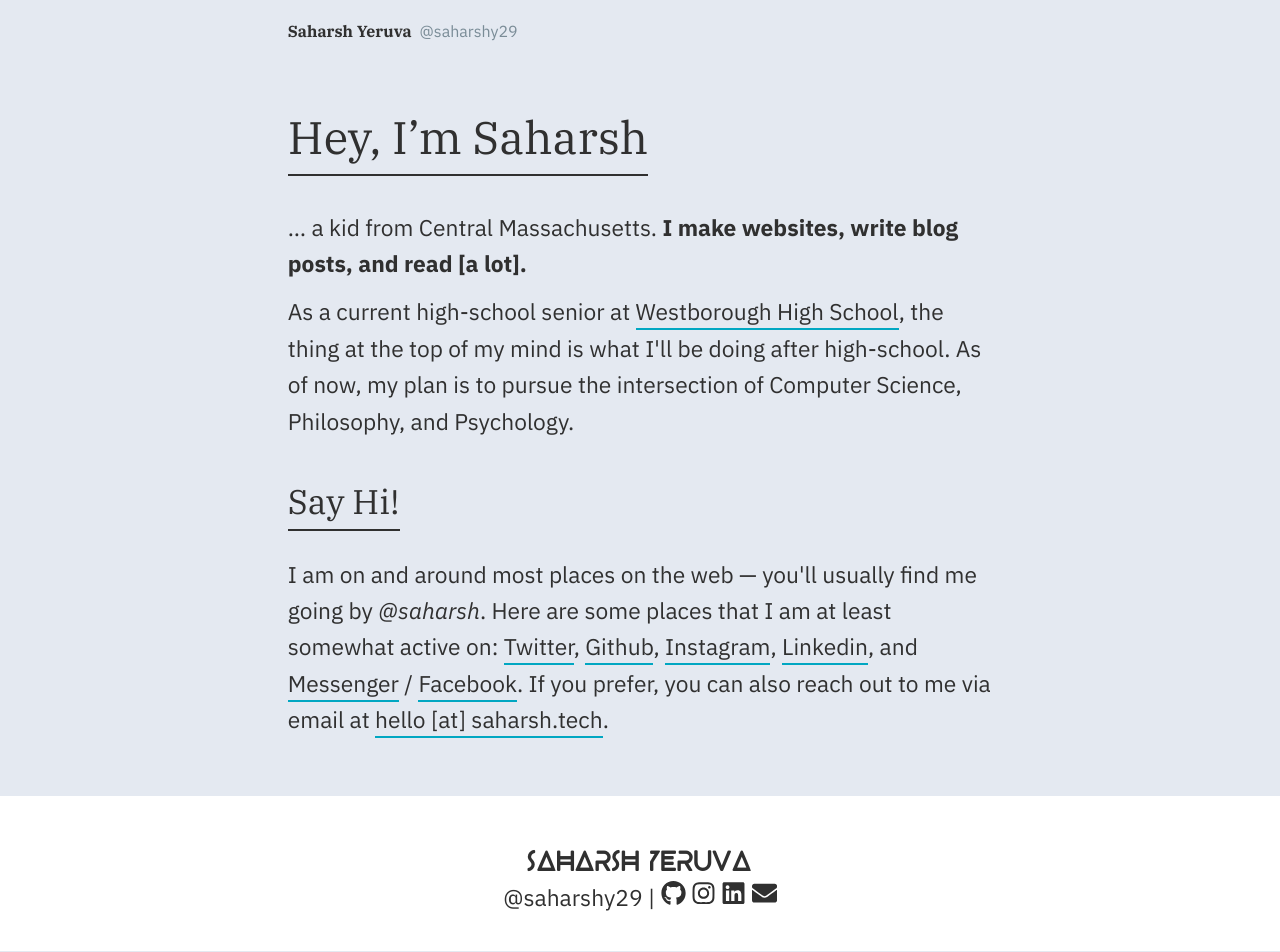
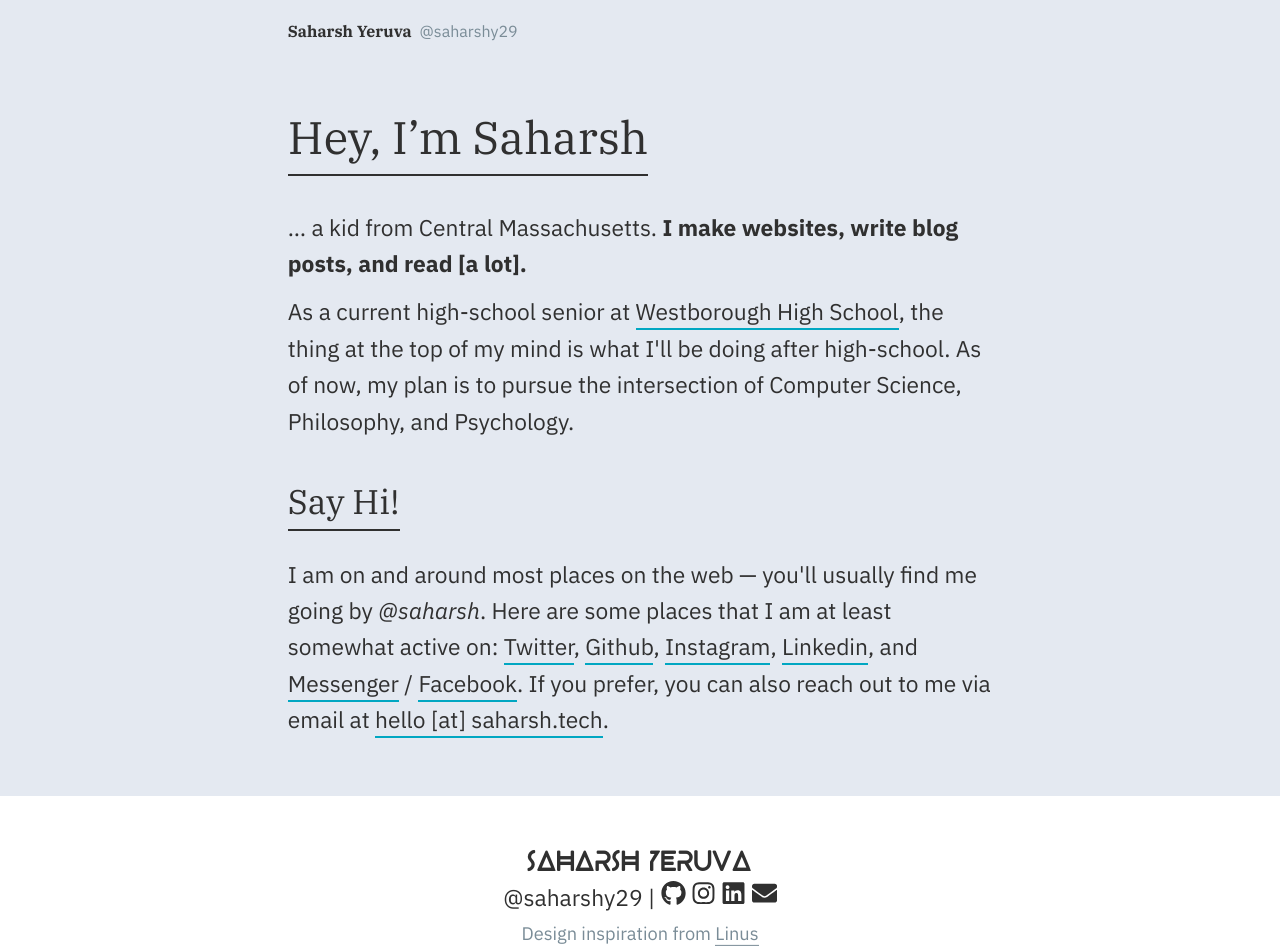
Before and after one commit to saharshxyz/site, a Next.js app: page / in a window 1280 px wide. Shown: the top 952 px of the page. Built offline with nearby package versions, Linux system fonts and the light colour scheme.

Commit message:
Add credits Should have done this a long time ago

```diff
--- a/components/Footer.module.scss
+++ b/components/Footer.module.scss
@@ -76,3 +76,17 @@
 		color: colors.$primary;
 	}
 }
+
+.credits {
+	font-size: 0.8em;
+	color: colors.$gray;
+
+	a {
+		transition: 0.1 s ease-in-out;
+		border-bottom: 1px solid currentColor;
+
+		&:hover {
+			color: colors.$primary;
+		}
+	}
+}
--- a/components/Footer.tsx
+++ b/components/Footer.tsx
@@ -6,28 +6,31 @@ const Footer = () => {
 	return (
 		<div className={footer.root}>
 			<h1>
-        <Link href="/">
+				<Link href='/'>
 					<a className={footer.name}>Saharsh Yeruva</a>
 				</Link>
 			</h1>
 			<p>
-        <a href="https://srsh.link/twitter" className={footer.username}>
+				<a href='https://srsh.link/twitter' className={footer.username}>
 					@saharshy29
 				</a>{' '}
 				|{' '}
-        <a href="https://srsh.link/github">
+				<a href='https://srsh.link/github'>
 					<FaGithub className={`${footer.icon} ${footer.github}`} />
 				</a>{' '}
-        <a href="https://srsh.link/instagram">
+				<a href='https://srsh.link/instagram'>
 					<FaInstagram className={`${footer.icon} ${footer.instagram}`} />
 				</a>{' '}
-        <a href="https://srsh.link/linkedin">
+				<a href='https://srsh.link/linkedin'>
 					<FaLinkedin className={`${footer.icon} ${footer.linkedin}`} />
 				</a>{' '}
-        <a href="mailto:hello@saharsh.tech">
+				<a href='mailto:hello@saharsh.tech'>
 					{' '}
 					<FaEnvelope className={`${footer.icon} ${footer.email}`} />{' '}
 				</a>
+			</p>
+			<p className={footer.credits}>
+				Design inspiration from <a href='https://thesephist.com'>Linus</a>
 			</p>
 		</div>
 	);
```
Also changed, not shown: 1 other file (tests, documents, lock files or other folders). Lines whose indentation alone changed are shown as unchanged.
